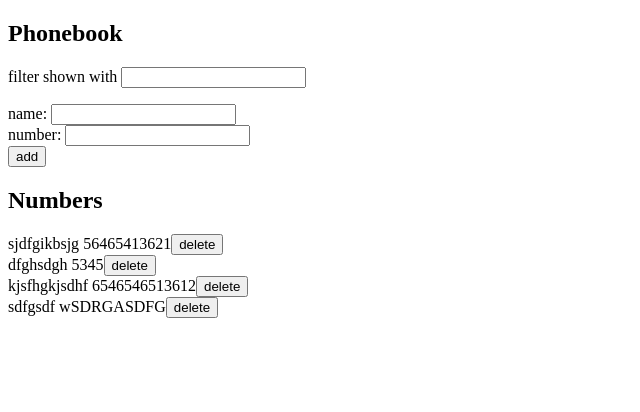
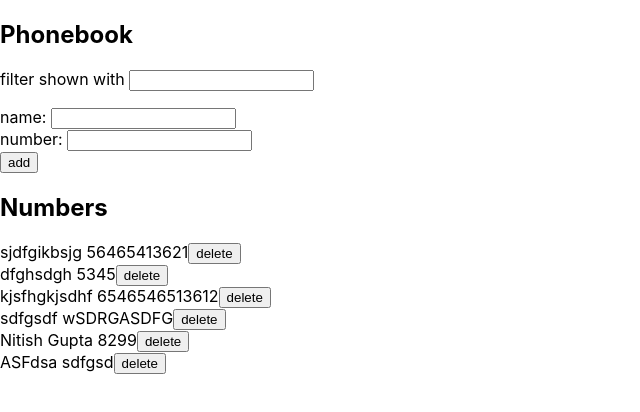
Before and after one commit to imnitishng/fullstackopen, a React (Create React App) app in the folder part2/phonebook/: page / in a window 1280 px wide. Shown: the top 412 px of the page, without its empty margins (0-640 px from the left). Built offline with nearby package versions, Linux system fonts and the light colour scheme; data requests are answered from the project's data file.

Commit message:
part2e: Add exercise 2.19 and 2.20

```diff
--- a/part2/phonebook/db.json
+++ b/part2/phonebook/db.json
@@ -19,6 +19,16 @@
       "name": "sdfgsdf",
       "number": "wSDRGASDFG",
       "id": 88
+    },
+    {
+      "name": "Nitish Gupta",
+      "number": "8299",
+      "id": 86
+    },
+    {
+      "name": "ASFdsa",
+      "number": "sdfgsd",
+      "id": 24
     }
   ]
 }
--- a/part2/phonebook/src/App.js
+++ b/part2/phonebook/src/App.js
@@ -4,6 +4,7 @@ import Axios from 'axios'
 import Filter from './components/Filter'
 import AddNumber from './components/AddNumber'
 import Persons from './components/Persons'
+import Notification from './components/Notification'
 import personService from './services/personService'
 
 const App = () => {
@@ -11,6 +12,8 @@ const App = () => {
   const [ newName, setNewName ] = useState('')
   const [ newNumber, setNewNumber ] = useState('')
   const [ searchTerm, setShow ] = useState('')
+  const [ alertMessage, setAlertMessage ] = useState(null)
+  const [ alertType, setAlertType ] = useState(0)
 
   const addEntry = (event) => {
     const oldEntry = persons.find(person => person.name === newName)
@@ -27,6 +30,15 @@ const App = () => {
             setPersons(persons.filter(person => person.name !== oldEntry.name).concat(personObject))
             setNewName('')
             setNewNumber('')
+            setAlertType(0)
+            setAlertMessage(`Updated ${personObject.name}`)
+            setTimeout(() => {setAlertMessage(null)}, 5000)
+          })
+          .catch(error => {
+            setAlertType(1)
+            setAlertMessage(`Information of ${personObject.name} has already been removed from the server.`)
+            setTimeout(() => {setAlertMessage(null)}, 5000)
+            setPersons(persons.filter(person => person.id !== personObject.id))
           })
       }
     }
@@ -43,7 +55,9 @@ const App = () => {
           setNewName('')
           setNewNumber('')
           setPersons(persons.concat(personObject))
-          // console.log(response)
+          setAlertType(0)
+          setAlertMessage(`Added ${personObject.name}`)
+          setTimeout(() => {setAlertMessage(null)}, 5000)
         })
     }
   }
@@ -95,6 +109,9 @@ const App = () => {
   return (
     <div>
       <h2>Phonebook</h2>
+
+      <Notification message={alertMessage} alertType={alertType}/>
+
       <Filter
         searchTerm={searchTerm}
         handleSearch={handleSearch}
--- /dev/null
+++ b/part2/phonebook/src/components/Notification.js
@@ -0,0 +1,24 @@
+import React from 'react'
+import '../index.css'
+
+const Notification = ({message, alertType}) => {
+  if(message === null) {
+      return null
+  }
+  else if (alertType === 0) {
+    return (
+      <div className='greenalert'>
+        {message}
+      </div>
+    )
+  }
+  else {
+    return (
+      <div className='error'>
+        {message}
+      </div>
+    )
+  }
+}
+
+export default Notification
--- a/part2/phonebook/src/index.css
+++ b/part2/phonebook/src/index.css
@@ -11,3 +11,23 @@ code {
   font-family: source-code-pro, Menlo, Monaco, Consolas, 'Courier New',
     monospace;
 }
+
+.greenalert {
+  color: green;
+  background: lightgrey;
+  font-size: 20px;
+  border-style: solid;
+  border-radius: 5px;
+  padding: 10px;
+  margin-bottom: 10px;
+}
+
+.error {
+  color: red;
+  background: lightgrey;
+  font-size: 20px;
+  border-style: solid;
+  border-radius: 5px;
+  padding: 10px;
+  margin-bottom: 10px;
+}
```
